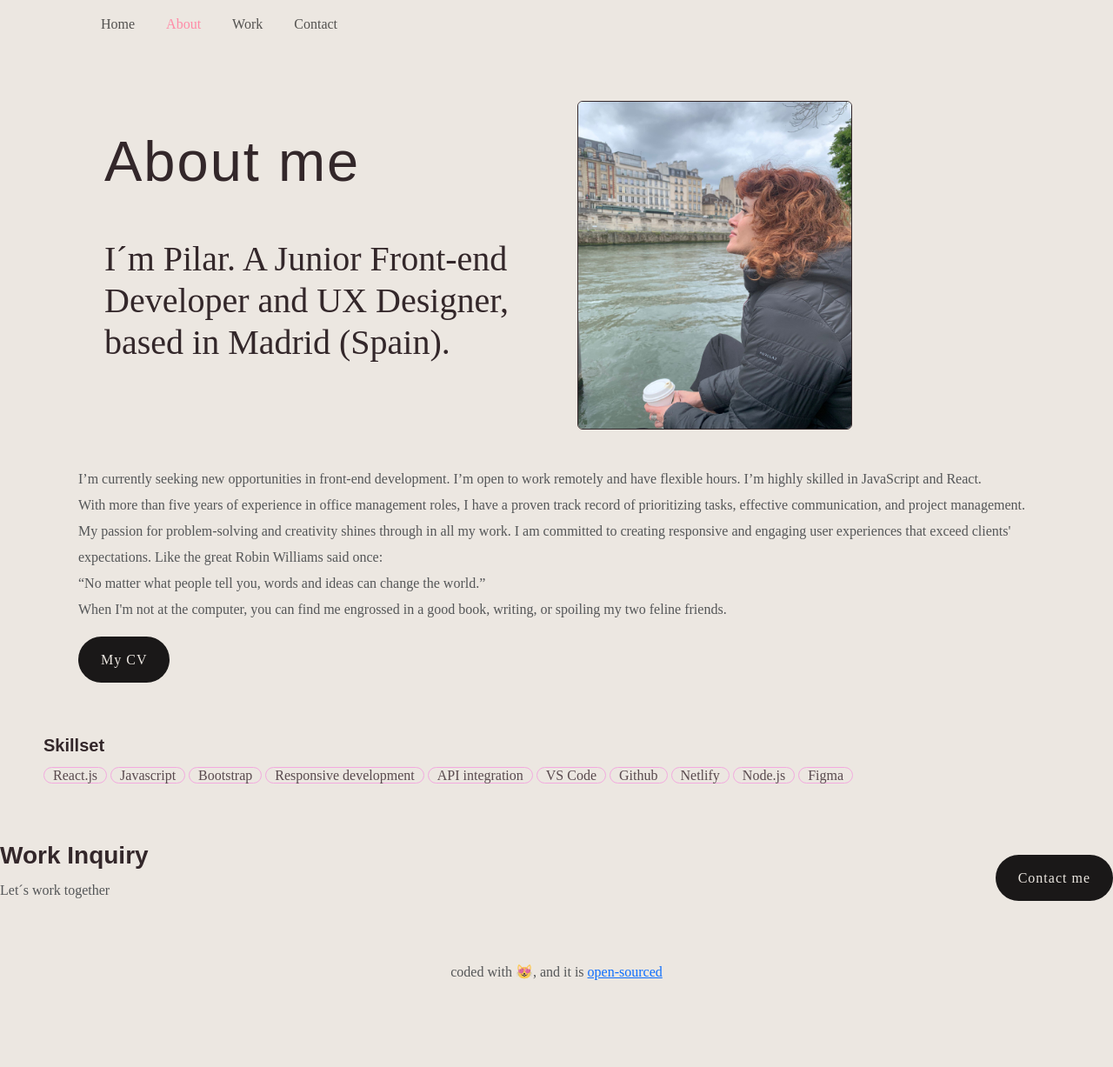
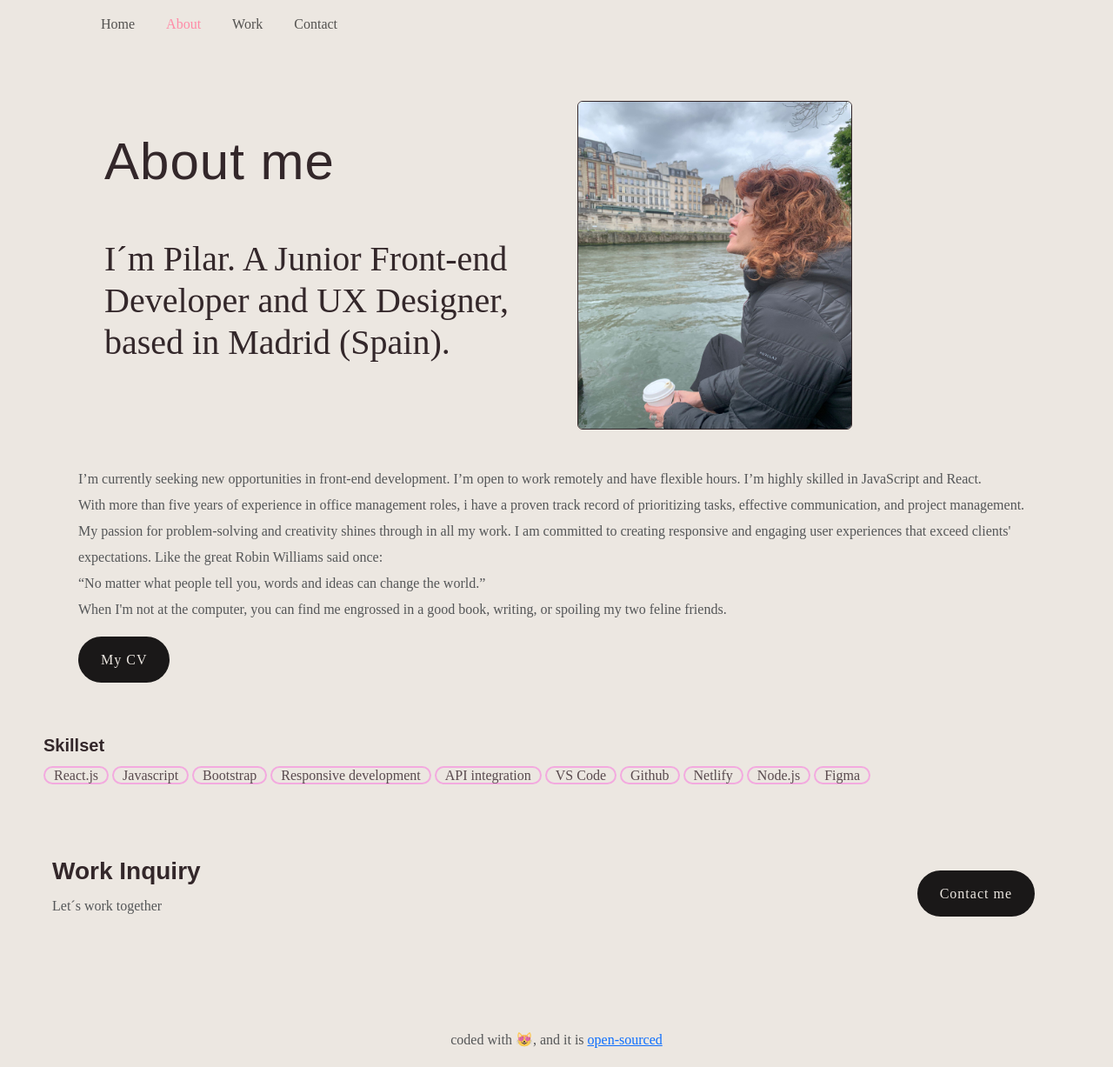
Before and after one commit to Pildomfl/my-portoflio-project, a plain HTML site: page about.html in a window 1280 px wide. Shown: the whole page at 87% size. Before the commit the page ends 1193 px from the top, so only its background shows below. Drawn offline with nearby package versions, Linux system fonts and the light colour scheme.

Commit message:
Updated css

```diff
--- a/about.html
+++ b/about.html
@@ -85,7 +85,7 @@
         I’m currently seeking new opportunities in front-end development. I’m
         open to work remotely and have flexible hours. I’m highly skilled in
         JavaScript and React. <br />
-        With more than five years of experience in office management roles, I
+        With more than five years of experience in office management roles, i
         have a proven track record of prioritizing tasks, effective
         communication, and project management. My passion for problem-solving
         and creativity shines through in all my work. I am committed to creating
@@ -125,7 +125,7 @@
           <p class="text-muted">Let´s work together</p>
         </div>
         <div>
-          <a href="/contact.html" class="btn btn-branding mt-3"> Contact me</a>
+          <a href="" class="btn btn-branding mt-3"> Contact me</a>
         </div>
       </div>
 
--- a/styles/portfolio.css
+++ b/styles/portfolio.css
@@ -13,8 +13,9 @@ h6 {
   font-weight: bold;
 }
 h1 {
-  font-size: 96px;
+  font-size: 98px;
   line-height: 1.5;
+  letter-spacing: 1px;
 }
 h2 {
   font-size: 64px;
@@ -45,10 +46,10 @@ p {
   padding: 60px 20px;
 }
 .content h1 {
-  font-size: 65px;
+  font-size: 60px;
   line-height: 80px;
   font-weight: 300;
-  letter-spacing: 2px;
+  letter-spacing: 1px;
 }
 .content h2 {
   font-size: 40px;
@@ -67,7 +68,7 @@ p {
 }
 .content p {
   font-size: 16px;
-  color: #94a1b2;
+  color: #594a4e;
 }
 
 .btn-branding {
@@ -175,7 +176,7 @@ p {
   color: #594a4e;
 }
 .info-tools .skill {
-  border: 1px solid #f3aadf;
+  border: 2px solid #f3aadf;
   border-radius: 50px;
   padding: 0px 10px;
 }
@@ -192,8 +193,12 @@ row {
   margin: 5px;
   object-fit: scale-down;
 }
-footer {
-  margin: 60px 0;
+.contact-box {
+  padding: 60px 30px;
+  margin-left: 30px;
+  margin-right: 60px;
+
+  justify-content: center;
 }
 .footer-mail {
   margin-top: 45px;
@@ -266,7 +271,7 @@ footer .social-links a:hover {
 }
 
 .text {
-  color: white;
+  color: #594a4e;
 }
 
 .card__exit {
```
Also changed, not shown: contact.html (+1 -1 lines).
